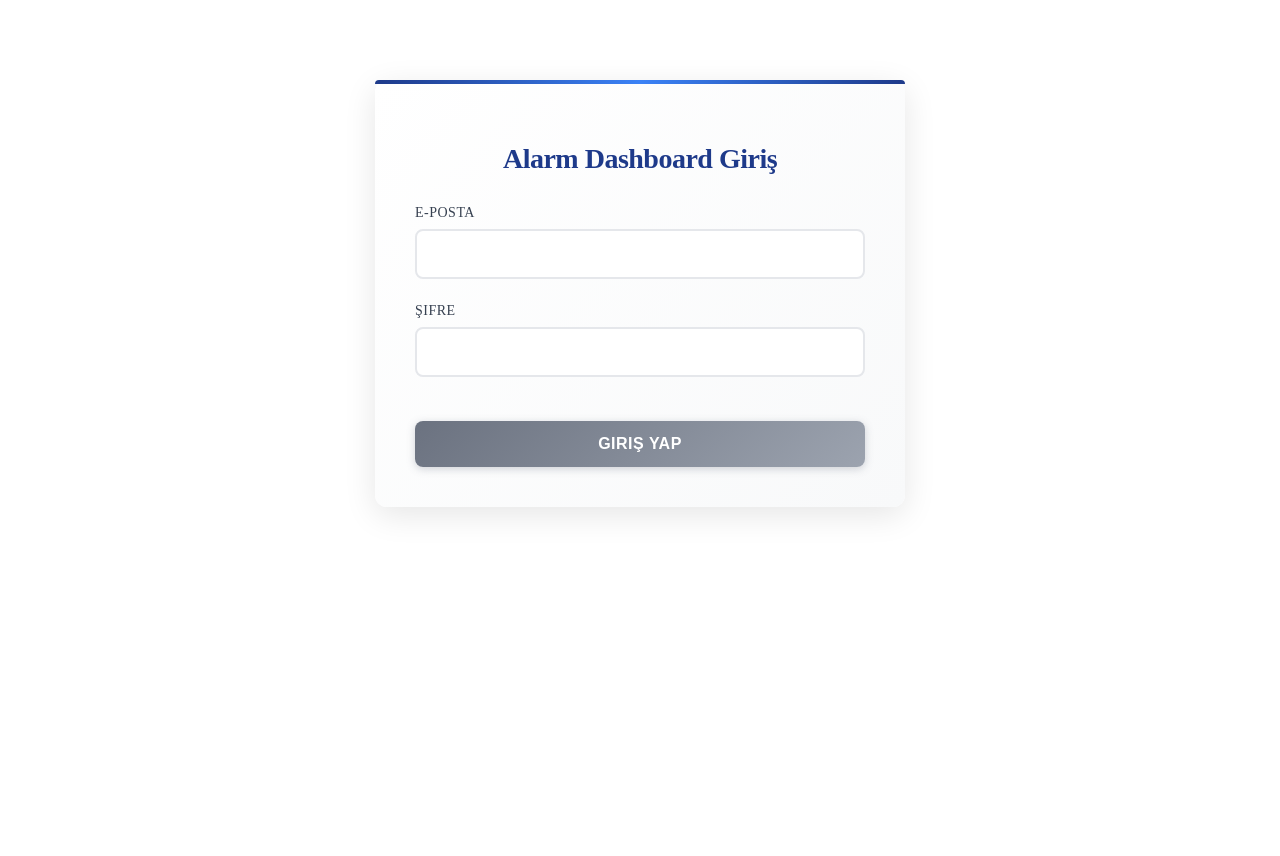
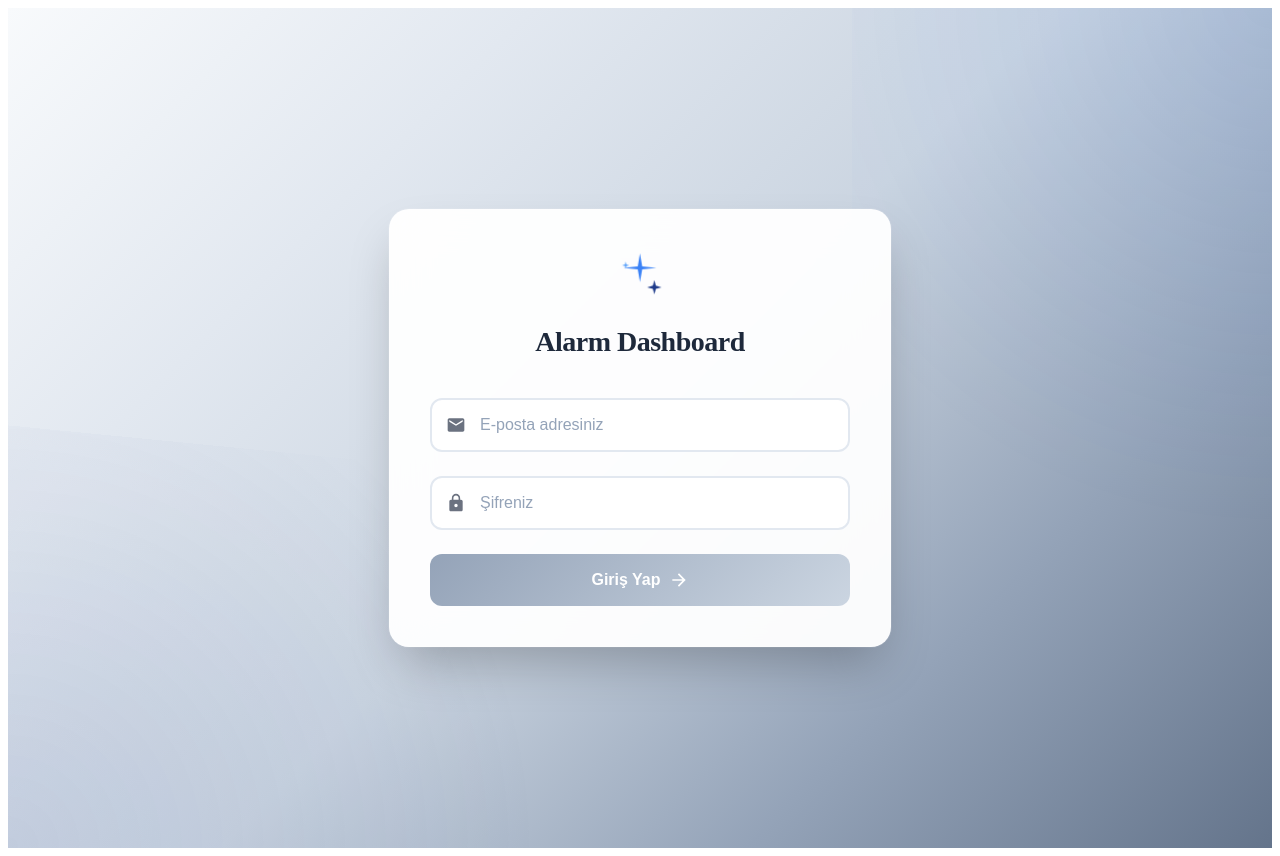
Before and after one commit to ececomak/Alarm-Dashboard-Project, an Angular app in the folder alarm-dashboard-frontend/: page / in a window 1280 px wide. Before the commit the page ends 800 px from the top, so only its background shows below. Built offline with nearby package versions, Linux system fonts and the light colour scheme.

Commit message:
Login design improved.

```diff
--- a/alarm-dashboard-frontend/src/app/pages/login/login.css
+++ b/alarm-dashboard-frontend/src/app/pages/login/login.css
@@ -1,125 +1,286 @@
-.login-container {
-  max-width: 450px;
-  margin: 80px auto;
-  padding: 40px;
-  border: none;
-  border-radius: 12px;
-  background: linear-gradient(135deg, #ffffff 0%, #f8f9fa 100%);
-  box-shadow: 0 8px 32px rgba(0, 0, 0, 0.1);
-  text-align: center;
+.login-page {
+  min-height: 100vh;
+  background: linear-gradient(135deg, #f8fafc 0%, #e2e8f0 25%, #cbd5e1 50%, #94a3b8 75%, #64748b 100%);
+  display: flex;
+  align-items: center;
+  justify-content: center;
+  padding: 20px;
   position: relative;
+  overflow: hidden;
 }
 
-.login-container::before {
+.login-page::before {
   content: '';
   position: absolute;
-  top: 0;
-  left: 0;
-  right: 0;
-  height: 4px;
-  background: linear-gradient(90deg, #1e3a8a 0%, #3b82f6 50%, #1e3a8a 100%);
-  border-radius: 12px 12px 0 0;
+  top: -50%;
+  right: -50%;
+  width: 100%;
+  height: 100%;
+  background: radial-gradient(circle, rgba(59, 130, 246, 0.1) 0%, transparent 70%);
+  animation: float 6s ease-in-out infinite;
 }
 
-h2 {
-  margin-bottom: 30px;
-  color: #1e3a8a;
+.login-page::after {
+  content: '';
+  position: absolute;
+  bottom: -50%;
+  left: -50%;
+  width: 100%;
+  height: 100%;
+  background: radial-gradient(circle, rgba(30, 58, 138, 0.1) 0%, transparent 70%);
+  animation: float 8s ease-in-out infinite reverse;
+}
+
+@keyframes float {
+  0%, 100% { transform: translateY(0px) rotate(0deg); }
+  50% { transform: translateY(-20px) rotate(180deg); }
+}
+
+.login-container {
+  background: rgba(255, 255, 255, 0.95);
+  backdrop-filter: blur(20px);
+  border: 1px solid rgba(255, 255, 255, 0.2);
+  border-radius: 20px;
+  padding: 40px;
+  max-width: 420px;
+  width: 100%;
+  box-shadow:
+    0 25px 50px -12px rgba(0, 0, 0, 0.25),
+    0 0 0 1px rgba(255, 255, 255, 0.1);
+  position: relative;
+  z-index: 10;
+  animation: slideUp 0.6s ease-out;
+}
+
+@keyframes slideUp {
+  from {
+    opacity: 0;
+    transform: translateY(30px);
+  }
+  to {
+    opacity: 1;
+    transform: translateY(0);
+  }
+}
+
+.login-header {
+  text-align: center;
+  margin-bottom: 40px;
+}
+
+.logo-icon {
+  margin-bottom: 20px;
+  animation: pulse 2s ease-in-out infinite;
+}
+
+@keyframes pulse {
+  0%, 100% { transform: scale(1); }
+  50% { transform: scale(1.05); }
+}
+
+.login-header h2 {
+  color: #1e293b;
   font-size: 28px;
-  font-weight: 600;
+  font-weight: 700;
+  margin-bottom: 8px;
   letter-spacing: -0.5px;
+}
+
+.subtitle {
+  color: #64748b;
+  font-size: 16px;
+  margin: 0;
+  font-weight: 400;
+}
+
+.login-form {
+  margin-top: 30px;
 }
 
 .form-group {
   margin-bottom: 24px;
-  text-align: left;
 }
 
-label {
-  display: block;
-  margin-bottom: 8px;
-  font-weight: 500;
-  color: #374151;
-  font-size: 14px;
-  text-transform: uppercase;
-  letter-spacing: 0.5px;
+.input-wrapper {
+  position: relative;
+  display: flex;
+  align-items: center;
 }
 
-input {
-  width: 100%;
-  padding: 14px 16px;
-  box-sizing: border-box;
-  border: 2px solid #e5e7eb;
-  border-radius: 8px;
-  font-size: 16px;
+.input-icon {
+  position: absolute;
+  left: 16px;
+  z-index: 2;
   transition: all 0.3s ease;
-  background-color: #ffffff;
-  color: #374151;
 }
 
-input:focus {
+.input-wrapper input {
+  width: 100%;
+  padding: 16px 16px 16px 48px;
+  border: 2px solid #e2e8f0;
+  border-radius: 12px;
+  font-size: 16px;
+  background: rgba(255, 255, 255, 0.8);
+  color: #1e293b;
+  transition: all 0.3s ease;
+  backdrop-filter: blur(10px);
+}
+
+.input-wrapper input:focus {
   outline: none;
   border-color: #3b82f6;
-  box-shadow: 0 0 0 3px rgba(59, 130, 246, 0.1);
-  background-color: #ffffff;
+  box-shadow: 0 0 0 4px rgba(59, 130, 246, 0.1);
+  background: rgba(255, 255, 255, 0.95);
 }
 
-input::placeholder {
-  color: #9ca3af;
+.input-wrapper input:focus + .input-icon {
+  color: #3b82f6;
 }
 
-button {
-  margin-top: 20px;
+.input-wrapper input::placeholder {
+  color: #94a3b8;
+  font-weight: 400;
+}
+
+.login-button {
   width: 100%;
-  padding: 14px 20px;
-  background: linear-gradient(135deg, #1e3a8a 0%, #3b82f6 100%);
+  padding: 16px 24px;
+  background: linear-gradient(135deg, #1e40af 0%, #3b82f6 50%, #60a5fa 100%);
   color: white;
   border: none;
-  border-radius: 8px;
-  cursor: pointer;
+  border-radius: 12px;
   font-size: 16px;
   font-weight: 600;
-  text-transform: uppercase;
-  letter-spacing: 0.5px;
+  cursor: pointer;
   transition: all 0.3s ease;
-  box-shadow: 0 4px 12px rgba(30, 58, 138, 0.3);
+  display: flex;
+  align-items: center;
+  justify-content: center;
+  gap: 8px;
+  position: relative;
+  overflow: hidden;
+  margin-top: 8px;
 }
 
-button:hover:not(:disabled) {
-  transform: translateY(-2px);
-  box-shadow: 0 6px 20px rgba(30, 58, 138, 0.4);
-  background: linear-gradient(135deg, #1e40af 0%, #2563eb 100%);
+.login-button::before {
+  content: '';
+  position: absolute;
+  top: 0;
+  left: -100%;
+  width: 100%;
+  height: 100%;
+  background: linear-gradient(90deg, transparent, rgba(255, 255, 255, 0.2), transparent);
+  transition: left 0.5s;
 }
 
-button:active:not(:disabled) {
-  transform: translateY(0);
-  box-shadow: 0 2px 8px rgba(30, 58, 138, 0.3);
+.login-button:hover::before {
+  left: 100%;
 }
 
-button:disabled {
-  background: linear-gradient(135deg, #6b7280 0%, #9ca3af 100%);
+.login-button:hover:not(:disabled) {
+  transform: translateY(-2px);
+  box-shadow: 0 10px 25px rgba(59, 130, 246, 0.4);
+  background: linear-gradient(135deg, #1e3a8a 0%, #2563eb 50%, #3b82f6 100%);
+}
+
+.login-button:active:not(:disabled) {
+  transform: translateY(0);
+}
+
+.login-button:disabled {
+  background: linear-gradient(135deg, #94a3b8 0%, #cbd5e1 100%);
   cursor: not-allowed;
   transform: none;
-  box-shadow: 0 2px 8px rgba(107, 114, 128, 0.3);
+  box-shadow: none;
 }
 
-/* Responsive tasarım */
+.button-icon {
+  transition: transform 0.3s ease;
+}
+
+.login-button:hover .button-icon {
+  transform: translateX(4px);
+}
+
+.error-message {
+  display: flex;
+  align-items: center;
+  gap: 8px;
+  background: rgba(220, 38, 38, 0.1);
+  border: 1px solid rgba(220, 38, 38, 0.2);
+  border-radius: 8px;
+  padding: 12px 16px;
+  margin-top: 16px;
+  color: #dc2626;
+  font-size: 14px;
+  font-weight: 500;
+  animation: shake 0.5s ease-in-out;
+}
+
+@keyframes shake {
+  0%, 100% { transform: translateX(0); }
+  25% { transform: translateX(-5px); }
+  75% { transform: translateX(5px); }
+}
+
 @media (max-width: 480px) {
-  .login-container {
-    margin: 40px 20px;
-    padding: 30px 25px;
+  .login-page {
+    padding: 10px;
   }
 
-  h2 {
+  .login-container {
+    padding: 30px 25px;
+    border-radius: 16px;
+  }
+
+  .login-header h2 {
     font-size: 24px;
   }
 
-  input {
-    padding: 12px 14px;
+  .subtitle {
+    font-size: 14px;
+  }
+
+  .input-wrapper input {
+    padding: 14px 14px 14px 44px;
     font-size: 16px;
   }
 
-  button {
-    padding: 12px 18px;
+  .login-button {
+    padding: 14px 20px;
     font-size: 15px;
   }
 }
+
+@media (prefers-color-scheme: dark) {
+  .login-page {
+    background: linear-gradient(135deg, #0f172a 0%, #1e293b 25%, #334155 50%, #475569 75%, #64748b 100%);
+  }
+
+  .login-container {
+    background: rgba(30, 41, 59, 0.95);
+    border-color: rgba(255, 255, 255, 0.1);
+  }
+
+  .login-header h2 {
+    color: #f1f5f9;
+  }
+
+  .subtitle {
+    color: #cbd5e1;
+  }
+
+  .input-wrapper input {
+    background: rgba(30, 41, 59, 0.8);
+    color: #f1f5f9;
+    border-color: #475569;
+  }
+
+  .input-wrapper input:focus {
+    background: rgba(30, 41, 59, 0.95);
+  }
+
+  .input-wrapper input::placeholder {
+    color: #94a3b8;
+  }
+}
--- a/alarm-dashboard-frontend/src/app/pages/login/login.html
+++ b/alarm-dashboard-frontend/src/app/pages/login/login.html
@@ -1,21 +1,48 @@
-<div class="login-container">
-  <h2>Alarm Dashboard Giriş</h2>
-  <form (ngSubmit)="login()" #loginForm="ngForm">
-    <div class="form-group">
-      <label for="email">E-posta</label>
-      <input type="email" id="email" name="email" [(ngModel)]="email" required />
+<div class="login-page">
+  <div class="login-container">
+    <div class="login-header">
+      <div class="logo-icon">
+        <svg width="48" height="48" viewBox="0 0 24 24" fill="none" xmlns="http://www.w3.org/2000/svg">
+          <path d="M12 2L13.09 8.26L20 9L13.09 9.74L12 16L10.91 9.74L4 9L10.91 8.26L12 2Z" fill="#3b82f6"/>
+          <path d="M19 15L19.74 17.74L22.5 18.5L19.74 19.26L19 22L18.26 19.26L15.5 18.5L18.26 17.74L19 15Z" fill="#1e3a8a"/>
+          <path d="M5 6L5.37 7.37L6.75 7.75L5.37 8.13L5 9.5L4.63 8.13L3.25 7.75L4.63 7.37L5 6Z" fill="#60a5fa"/>
+        </svg>
+      </div>
+      <h2>Alarm Dashboard</h2>
     </div>
 
-    <div class="form-group">
-      <label for="password">Şifre</label>
-      <input type="password" id="password" name="password" [(ngModel)]="password" required />
-    </div>
+    <form (ngSubmit)="login()" #loginForm="ngForm" class="login-form">
+      <div class="form-group">
+        <div class="input-wrapper">
+          <svg class="input-icon" width="20" height="20" viewBox="0 0 24 24" fill="none" xmlns="http://www.w3.org/2000/svg">
+            <path d="M20 4H4C2.9 4 2 4.9 2 6V18C2 19.1 2.9 20 4 20H20C21.1 20 22 19.1 22 18V6C22 4.9 21.1 4 20 4ZM20 8L12 13L4 8V6L12 11L20 6V8Z" fill="#6b7280"/>
+          </svg>
+          <input type="email" id="email" name="email" [(ngModel)]="email" placeholder="E-posta adresiniz" required />
+        </div>
+      </div>
 
-    <button type="submit" [disabled]="!loginForm.form.valid">Giriş Yap</button>
+      <div class="form-group">
+        <div class="input-wrapper">
+          <svg class="input-icon" width="20" height="20" viewBox="0 0 24 24" fill="none" xmlns="http://www.w3.org/2000/svg">
+            <path d="M18 8H17V6C17 3.24 14.76 1 12 1C9.24 1 7 3.24 7 6V8H6C4.9 8 4 8.9 4 10V20C4 21.1 4.9 22 6 22H18C19.1 22 20 21.1 20 20V10C20 8.9 19.1 8 18 8ZM12 17C10.9 17 10 16.1 10 15C10 13.9 10.9 13 12 13C13.1 13 14 13.9 14 15C14 16.1 13.1 17 12 17ZM15.1 8H8.9V6C8.9 4.29 10.29 2.9 12 2.9C13.71 2.9 15.1 4.29 15.1 6V8Z" fill="#6b7280"/>
+          </svg>
+          <input type="password" id="password" name="password" [(ngModel)]="password" placeholder="Şifreniz" required />
+        </div>
+      </div>
 
-    <p *ngIf="loginError" style="color: #dc2626; font-size: 14px; margin-top: 15px;">
-  Hatalı e-posta veya şifre. Lütfen tekrar deneyin.
-</p>
+      <button type="submit" [disabled]="!loginForm.form.valid" class="login-button">
+        <span>Giriş Yap</span>
+        <svg class="button-icon" width="20" height="20" viewBox="0 0 24 24" fill="none" xmlns="http://www.w3.org/2000/svg">
+          <path d="M12 4L10.59 5.41L16.17 11H4V13H16.17L10.59 18.59L12 20L20 12L12 4Z" fill="currentColor"/>
+        </svg>
+      </button>
 
-  </form>
+      <div *ngIf="loginError" class="error-message">
+        <svg width="16" height="16" viewBox="0 0 24 24" fill="none" xmlns="http://www.w3.org/2000/svg">
+          <path d="M12 2C6.48 2 2 6.48 2 12C2 17.52 6.48 22 12 22C17.52 22 22 17.52 22 12C22 6.48 17.52 2 12 2ZM13 17H11V15H13V17ZM13 13H11V7H13V13Z" fill="#dc2626"/>
+        </svg>
+        <span>Hatalı e-posta veya şifre. Lütfen tekrar deneyin.</span>
+      </div>
+    </form>
+  </div>
 </div>
```
